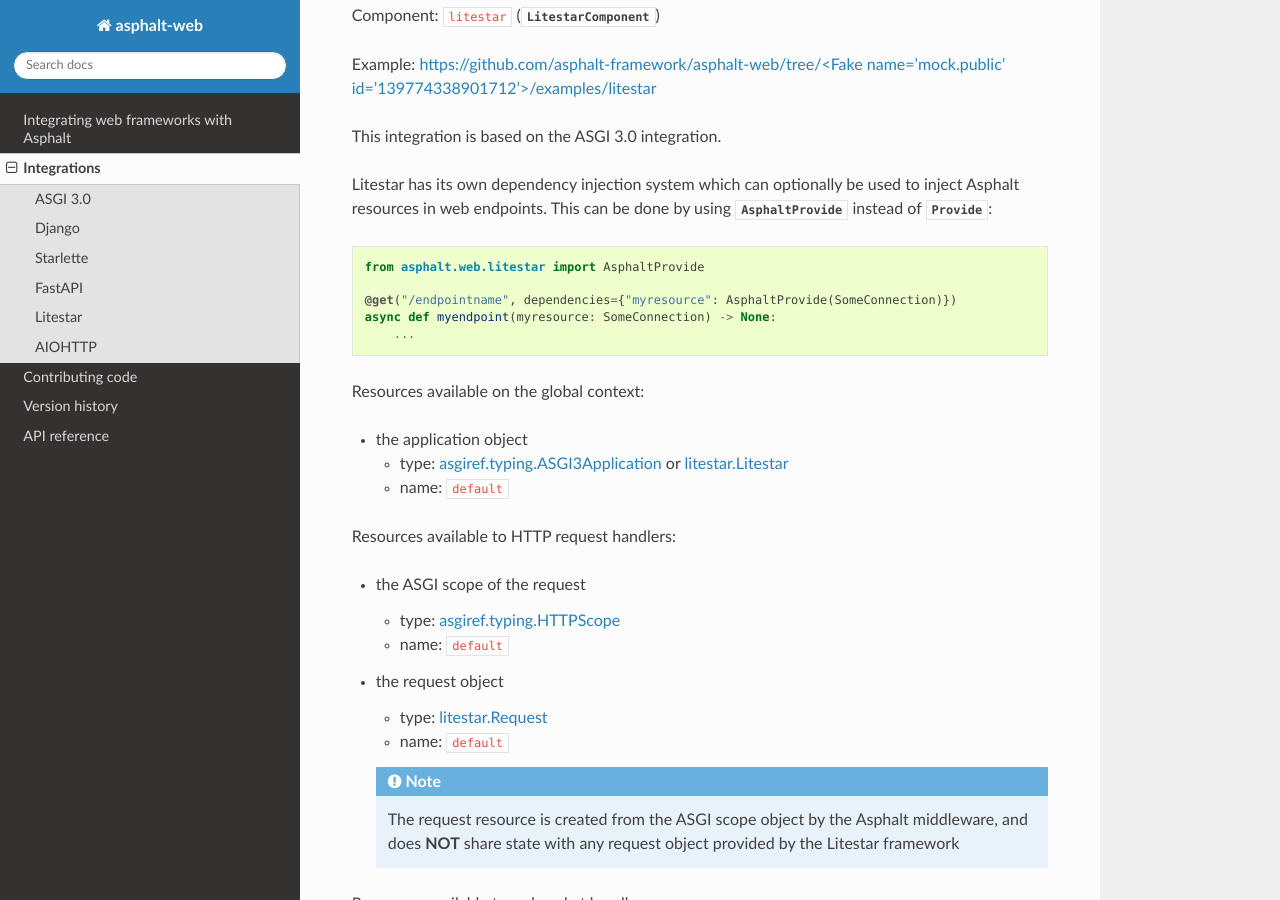
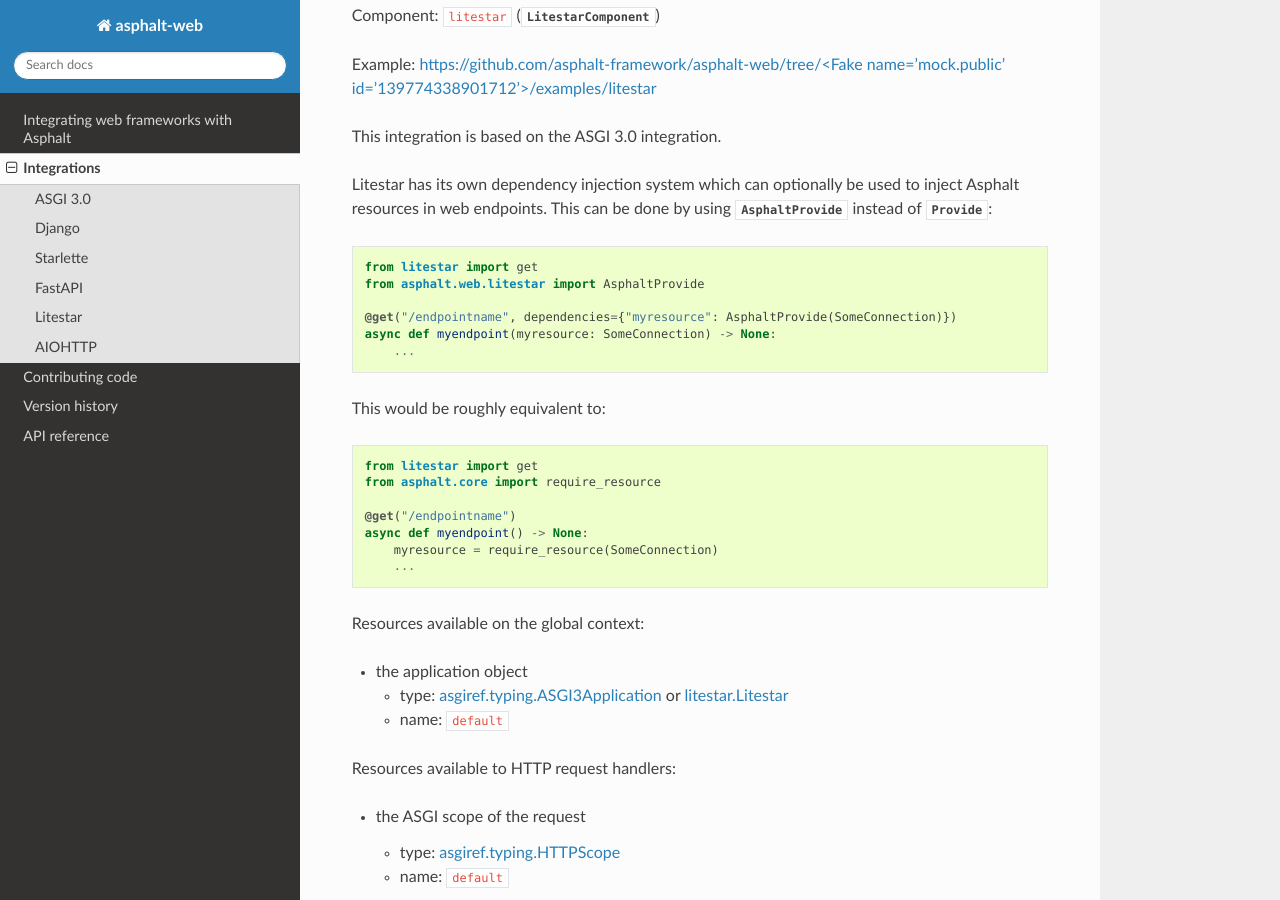
Before and after one commit to asphalt-framework/asphalt-web, a Sphinx documentation site: the page built from docs/integrations.rst, in a window 1280 px wide and 900 px high, scrolled down 3079 px. Built offline with Sphinx 7.4.7 and the Read the Docs theme 2.0.0, drawn with Linux system fonts in a browser that asks for light colours; the version number could not be read and is left out.

Commit message:
Clarified AsphaltProvide

```diff
--- a/docs/integrations.rst
+++ b/docs/integrations.rst
@@ -148,10 +148,21 @@
 Asphalt resources in web endpoints. This can be done by using
 :class:`~asphalt.web.litestar.AsphaltProvide` instead of :class:`~litestar.di.Provide`::
 
+    from litestar import get
     from asphalt.web.litestar import AsphaltProvide
 
     @get("/endpointname", dependencies={"myresource": AsphaltProvide(SomeConnection)})
     async def myendpoint(myresource: SomeConnection) -> None:
+        ...
+
+This would be roughly equivalent to::
+
+    from litestar import get
+    from asphalt.core import require_resource
+
+    @get("/endpointname")
+    async def myendpoint() -> None:
+        myresource = require_resource(SomeConnection)
         ...
 
 Resources available on the global context:
```
